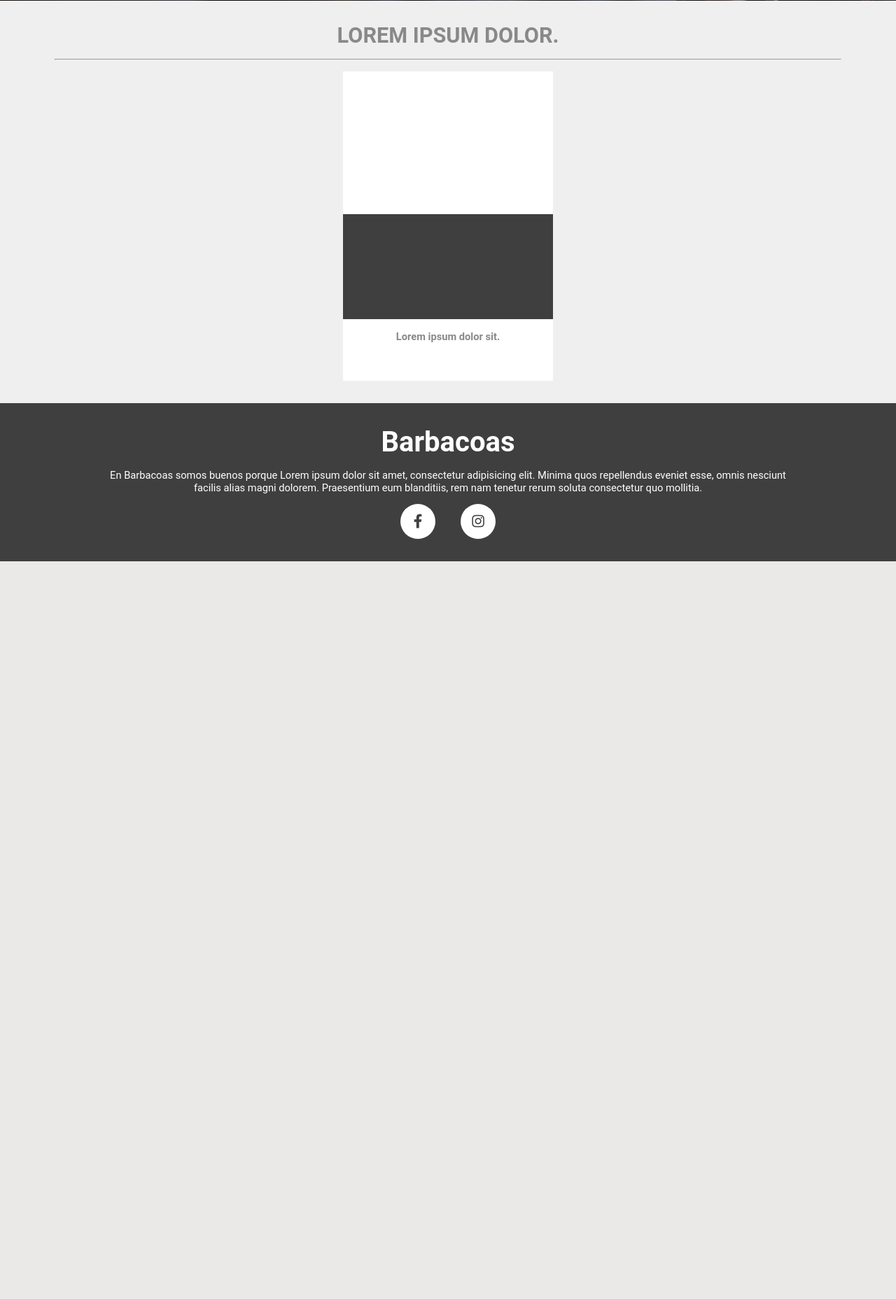
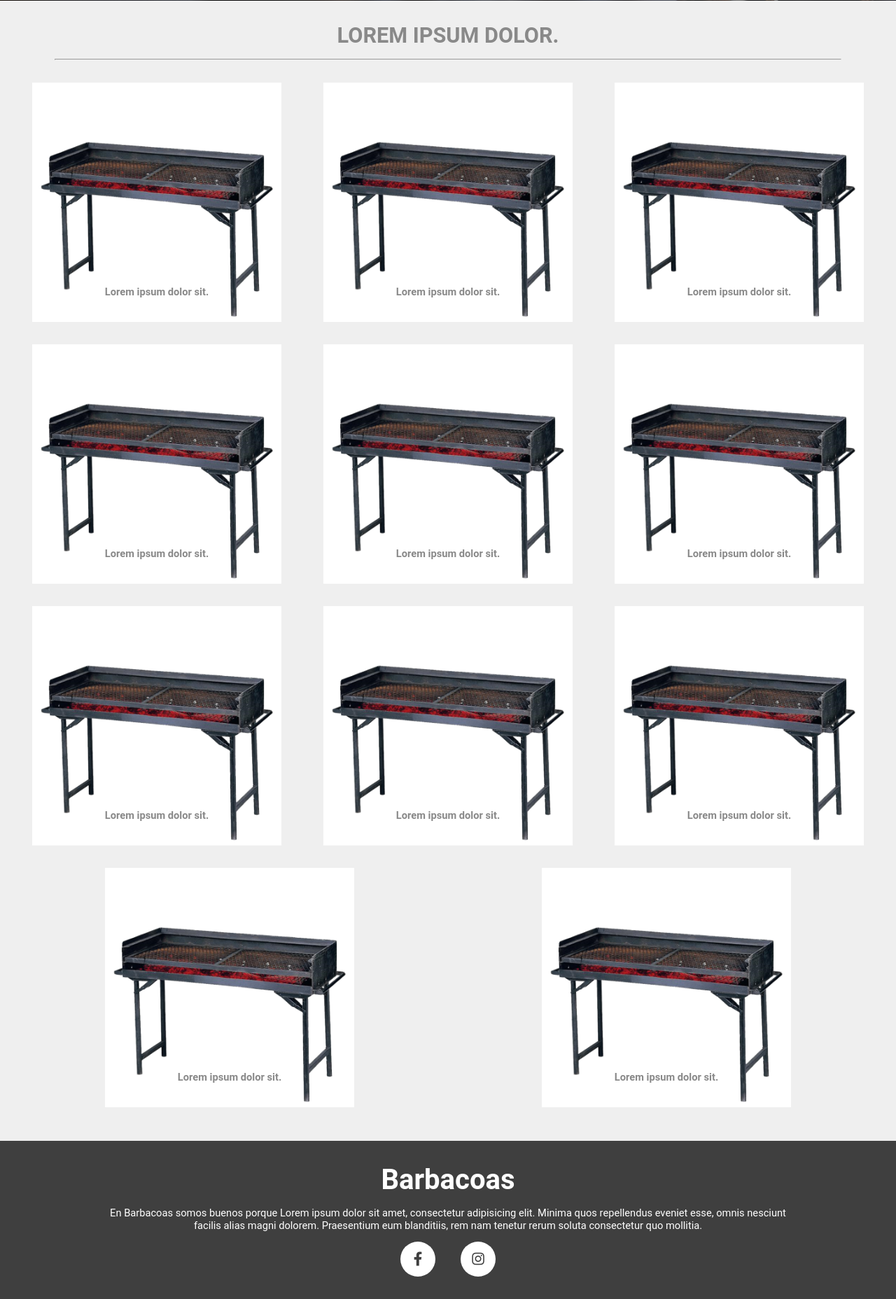
Before and after one commit to GamertodArk/barbacoas, a CodeIgniter app: page /database/ in a window 1280 px wide. Shown: the part 499-2355 px from the top of the page at 70% size. Before the commit the page ends 1301 px from the top, so only its background shows below. Run offline with CodeIgniter, Linux system fonts and the light colour scheme.

Commit message:
Home page view done

```diff
--- a/application/views/templates/home.php
+++ b/application/views/templates/home.php
@@ -43,12 +43,18 @@
 			<hr>
 
 			<div class="item-wrap">
+			<?php for($i = 0; $i < 11; $i++): ?>
 				<div class="item">
-					<div class="img"></div>
+					<span class="view"><i class="far fa-eye"></i></span>
+
+					<div class="image-wrap">
+						<img src="<?php echo base_url() ?>img/item-test.png" alt="">
+					</div>
 					<div class="item-content">
-						<h3>Lorem ipsum dolor sit.</h3>
+						<a href="#">Lorem ipsum dolor sit.</a>
 					</div>
 				</div>
+			<?php endfor; ?>
 			</div>
 		</div>
 	</main>
--- a/stylesheets/css/home_styles.css
+++ b/stylesheets/css/home_styles.css
@@ -128,24 +128,51 @@ body main .main-content hr {
 }
 body main .main-content .item-wrap {
   width: 100%;
+  flex-wrap: wrap;
+  display: flex;
+  align-items: center;
+  justify-content: space-around;
+  flex-direction: row;
+}
+body main .main-content .item-wrap .item {
+  margin: 1em;
+  height: 342px;
+  display: flex;
+  overflow: hidden;
+  position: relative;
+  flex-direction: column;
+  width: calc(100% / 3.5);
+  align-items: flex-start;
+  justify-content: flex-end;
+  background-color: #fff;
+}
+body main .main-content .item-wrap .item .view {
+  top: 50px;
+  left: -100px;
+  width: 50px;
+  height: 50px;
+  cursor: pointer;
+  font-size: 15pt;
+  position: absolute;
+  border-radius: 100%;
   display: flex;
   align-items: center;
   justify-content: center;
   flex-direction: row;
+  background-color: #fff;
+  transition: 0.2s ease color;
+  transition: 0.2s ease-in left;
+  box-shadow: 0px 5px 10px #000;
 }
-body main .main-content .item-wrap .item {
-  width: 300px;
-  height: 442px;
-  display: flex;
-  align-items: flex-start;
-  flex-direction: column;
-  justify-content: flex-end;
-  background-color: #fff;
+body main .main-content .item-wrap .item .view:hover {
+  color: #f8ba53;
 }
-body main .main-content .item-wrap .item .img {
+body main .main-content .item-wrap .item .image-wrap {
+  height: 80%;
   width: 100%;
-  height: 150px;
-  background-color: #3f3f3f;
+}
+body main .main-content .item-wrap .item .image-wrap img {
+  width: 100%;
 }
 body main .main-content .item-wrap .item .item-content {
   height: 20%;
@@ -155,12 +182,21 @@ body main .main-content .item-wrap .item .item-content {
   align-items: flex-start;
   justify-content: center;
 }
-body main .main-content .item-wrap .item .item-content h3 {
+body main .main-content .item-wrap .item .item-content a {
   font-size: 11pt;
+  font-weight: bold;
   color: #898989;
+  text-decoration: none;
+  transition: 0.3s ease color;
+}
+body main .main-content .item-wrap .item .item-content a:hover {
+  color: #f8ba53;
 }
 body main .main-content .item-wrap .item:hover {
-  box-shadow: 0px 2px 5px #d6d6d6;
+  box-shadow: 0px 2px 10px #d6d6d6;
+}
+body main .main-content .item-wrap .item:hover .view {
+  left: 20px;
 }
 body footer {
   padding: 2em;
--- a/stylesheets/src/home_styles.scss
+++ b/stylesheets/src/home_styles.scss
@@ -140,22 +140,50 @@ body {
 
 			.item-wrap {
 				width: 100%;
-				@include center-flex();
+				flex-wrap: wrap;
+				@include center-flex(space-around);
 
 				.item {
-					width: 300px;
-					height: 442px;
+					margin: 1em;
+					height: 342px;
 					display: flex;
+					overflow: hidden;
+					position: relative;
+					flex-direction: column;
+					width: calc(100% / 3.5);
 					align-items: flex-start;
-					flex-direction: column;
 					justify-content: flex-end;
 					background-color: $white;
 
-					.img {
+					.view {
+						top: 50px;
+						left: -100px;
+						width: 50px;
+						height: 50px;
+						cursor: pointer;
+						font-size: 15pt;
+						position: absolute;
+						border-radius: 100%;
+						@include center-flex();
+						background-color: $white;
+						transition: 0.2s ease color;
+						transition: 0.2s ease-in left;
+						box-shadow: 0px 5px 10px #000;
+
+						&:hover {
+							color: $orange;
+						}
+					}
+
+					.image-wrap {
+						height: 80%;
 						width: 100%;
-						height: 150px;
-						background-color: $dark_grey;
+
+						img {
+							width: 100%;
+						}
 					}
+
 
 					.item-content {
 						height: 20%;
@@ -165,14 +193,25 @@ body {
 						align-items: flex-start;
 						justify-content: center;
 
-						h3 {
+						a {
 							font-size: 11pt;
+							font-weight: bold;
 							color: $darker_grey;
+							text-decoration: none;
+							transition: 0.3s ease color;
+
+							&:hover {
+								color: $orange;
+							}
 						}
 					}
 
 					&:hover {
-						box-shadow: 0px 2px 5px darken($grey2, 10%);
+						box-shadow: 0px 2px 10px darken($grey2, 10%);
+
+						.view {
+							left: 20px;
+						}
 					}
 				}
 			}
--- a/stylesheets/src/models/_colors.scss
+++ b/stylesheets/src/models/_colors.scss
@@ -1,5 +1,6 @@
 $grey: #ccc;
 $white: #fff;
 $grey2:#efefef;
+$orange:#f8ba53;
 $dark_grey: #3f3f3f;
 $darker_grey:#898989;
```
Also changed, not shown: img/item-test.png (added), img/item-test2.png (added).
